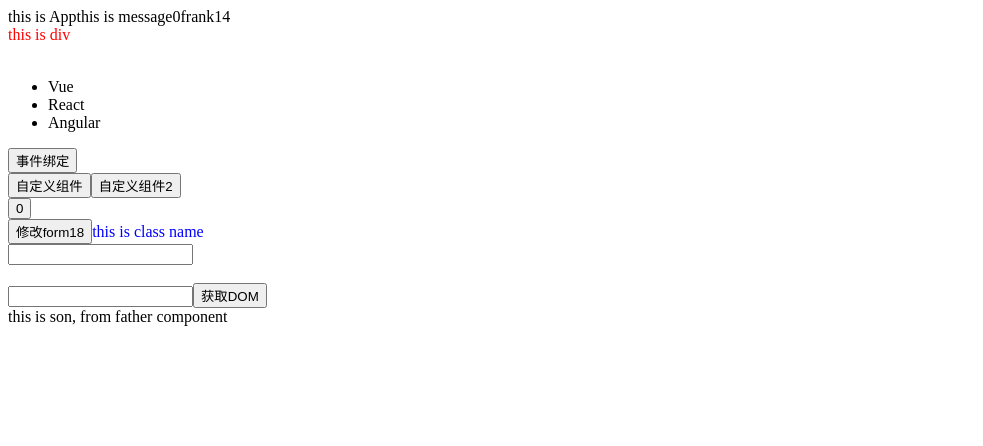
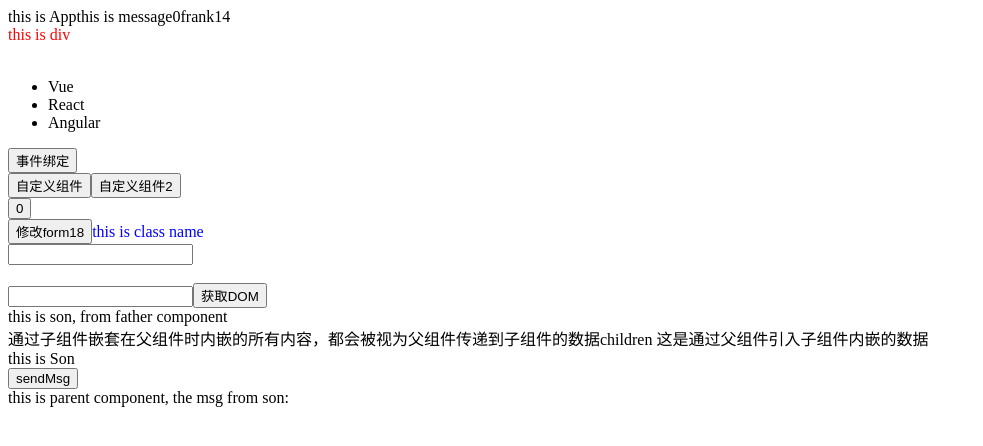
Before and after one commit to StarDust0814/learn-react, a React (Create React App) app: page / in a window 1280 px wide. Shown: the top 446 px of the page, without its empty margins (0-983 px from the left). Built offline with nearby package versions, Linux system fonts and the light colour scheme.

Commit message:
add:子传父

```diff
--- a/src/App.js
+++ b/src/App.js
@@ -27,7 +27,26 @@ const MyButton2 = () => {
 // 父子组件通信
 function Son(props) {
   console.log(props);
-  return <div>this is son, {props.name}</div>;
+  return (
+    <div>
+      this is son, {props.name}
+      <div>
+        通过子组件嵌套在父组件时内嵌的所有内容，都会被视为父组件传递到子组件的数据children{' '}
+        {props.children}
+      </div>
+    </div>
+  );
+}
+
+function Son1({ onGetMsg }) {
+  const sonMsg = 'this is the msg from son';
+  return (
+    <div>
+      this is Son
+      <br></br>
+      <button onClick={() => onGetMsg(sonMsg)}>sendMsg</button>
+    </div>
+  );
 }
 
 function App() {
@@ -69,6 +88,14 @@ function App() {
   };
 
   const name = 'from father component';
+
+  // 子组件传递参数给父组件，实际上就是子组件调用父组件的函数并传递实参
+  const [msg, setMsg] = useState('');
+
+  const getMsg = (msg) => {
+    console.log(msg);
+    setMsg(msg);
+  };
   return (
     <div className="App">
       this is App
@@ -110,7 +137,12 @@ function App() {
       <input type="text" ref={inputRef} />
       <button onClick={showDom}>获取DOM</button>
       {/* 父组件向子组件传递参数 */}
-      <Son name={name} />
+      <Son name={name}>
+        <span>这是通过父组件引入子组件内嵌的数据</span>
+      </Son>
+      {/* 子组件向父组件传递参数 */}
+      <Son1 onGetMsg={getMsg} />
+      <div>this is parent component, the msg from son: {msg}</div>
     </div>
   );
 }
```
